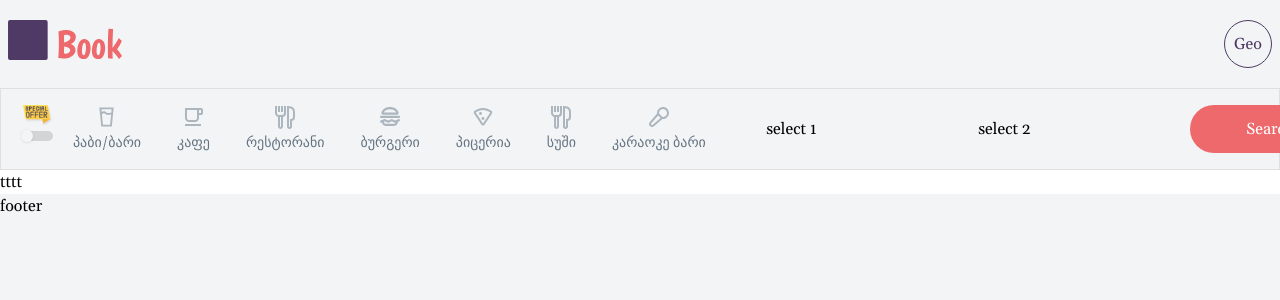
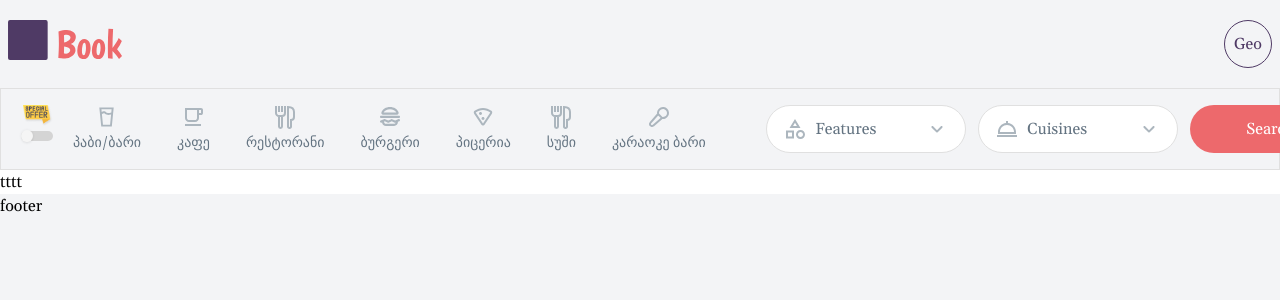
Before and after one commit to beqab/tableBook-front, a Next.js app: page /en/tes in a window 1280 px wide. Shown: the top 300 px of the page. Built offline with nearby package versions, Linux system fonts and the light colour scheme.

Commit message:
add select component

```diff
--- a/src/components/atoms/Select/index.tsx
+++ b/src/components/atoms/Select/index.tsx
@@ -1,9 +1,118 @@
-import React from "react";
+"use client";
 
-type Props = {};
+import classNames from "classnames";
+import React, { ReactNode, useState } from "react";
+import { useTranslations } from "next-intl";
 
-function Select({}: Props) {
-  return <div>Select</div>;
+import { useClickOutside } from "@/components/hooks/useClickOutside";
+import DefaultSelectIcon from "@/components/svg/DefaultSelectIcon";
+
+import Style from "./select.module.css";
+
+export type Option = {
+  value: number;
+  label: string;
+  iconUrl?: string;
+};
+
+export type Props = {
+  options: Option[];
+  placeholder?: string;
+  defaultValue?: Option | null;
+
+  selectFullWrapper?: boolean;
+  optionFullWidth?: boolean;
+  selectRightPosition?: boolean;
+  defaultIcon?: React.ReactNode | string;
+  defaultOptionText?: string;
+  renderOption: (option: Option, onSelect: () => void) => ReactNode;
+};
+
+function Select({
+  options,
+  placeholder = "select..",
+  defaultValue = null,
+  selectFullWrapper,
+  optionFullWidth,
+  selectRightPosition,
+  defaultIcon = DefaultSelectIcon,
+  defaultOptionText,
+  renderOption,
+}: Props) {
+  const [selectedOption, setSelectedOption] = useState<Option | null>(
+    defaultValue,
+  );
+  const [isDropdownOpen, setIsDropdownOpen] = useState(false);
+  const t = useTranslations("Index");
+
+  const onClose = () => {
+    setIsDropdownOpen(false);
+  };
+
+  const ref = useClickOutside<HTMLDivElement>(onClose);
+
+  const selectHandler = (option: Option) => {
+    setSelectedOption(option);
+    setIsDropdownOpen(false);
+  };
+
+  return (
+    <div
+      className={classNames(`relative w-[172px]`, {
+        ["min-w-full"]: selectFullWrapper,
+      })}
+      ref={ref}
+    >
+      <div
+        onClick={() => setIsDropdownOpen(!isDropdownOpen)}
+        className="flex h-12 w-full cursor-pointer items-center justify-between rounded-full border border-solid border-brandStokeColor bg-white px-4"
+      >
+        <span className={classNames(Style.selectedItem, "flex items-center")}>
+          {defaultIcon}
+          <span className="text-brandTextSecondary">
+            {selectedOption?.label || placeholder}
+          </span>
+        </span>
+        <svg
+          width="24"
+          height="24"
+          viewBox="0 0 24 24"
+          fill="none"
+          xmlns="http://www.w3.org/2000/svg"
+        >
+          <path
+            d="M17.29 9.31001C17.1975 9.2173 17.0876 9.14376 16.9666 9.09357C16.8456 9.04339 16.7159 9.01756 16.585 9.01756C16.454 9.01756 16.3243 9.04339 16.2034 9.09357C16.0824 9.14376 15.9725 9.2173 15.88 9.31001L12 13.19L8.11998 9.31001C7.933 9.12303 7.67941 9.01799 7.41498 9.01799C7.15055 9.01799 6.89695 9.12303 6.70998 9.31001C6.523 9.49698 6.41796 9.75058 6.41796 10.015C6.41796 10.2794 6.523 10.533 6.70998 10.72L11.3 15.31C11.3925 15.4027 11.5024 15.4763 11.6234 15.5264C11.7443 15.5766 11.874 15.6025 12.005 15.6025C12.1359 15.6025 12.2656 15.5766 12.3866 15.5264C12.5076 15.4763 12.6175 15.4027 12.71 15.31L17.3 10.72C17.68 10.34 17.68 9.70001 17.29 9.31001Z"
+            fill="#ACB6BE"
+          />
+        </svg>
+      </div>
+      {isDropdownOpen && (
+        <div
+          className={classNames(
+            `absolute top-14 max-h-[250px] w-full min-w-[220px] overflow-auto rounded-lg border border-solid border-brandStokeColor bg-white`,
+            {
+              ["right-0"]: selectRightPosition,
+              ["left-0"]: !selectRightPosition,
+              ["min-w-full"]: optionFullWidth,
+            },
+          )}
+        >
+          <div
+            className={classNames(
+              Style.selectOptions,
+              "selectOptions flex cursor-pointer items-center px-4 py-2 text-tertiary hover:bg-brandBgColor",
+            )}
+          >
+            {defaultIcon}
+            <span> {defaultOptionText || t("all")}</span>
+          </div>
+          {options.map((option) =>
+            renderOption(option, () => selectHandler(option)),
+          )}
+        </div>
+      )}
+    </div>
+  );
 }
 
 export default Select;
--- /dev/null
+++ b/src/components/atoms/Select/select.module.css
@@ -0,0 +1,7 @@
+@tailwind components;
+
+@layer components {
+  .selectedItem svg {
+    @apply mr-2;
+  }
+}
--- /dev/null
+++ b/src/components/atoms/selectOption/selectOption.module.css
@@ -0,0 +1,7 @@
+@tailwind components;
+
+@layer components {
+  .selectOptions svg {
+    @apply mr-4;
+  }
+}
--- /dev/null
+++ b/src/components/atoms/selectOption/selectOption.tsx
@@ -0,0 +1,41 @@
+"use client";
+
+import classNames from "classnames";
+import React from "react";
+import Style from "./selectOption.module.css";
+import { Option } from "../Select";
+import { useGetSearchURL } from "@/components/hooks/useGetSearchURL";
+import { useRouter } from "@/navigation";
+
+type Props = {
+  option: Option;
+  defaultIcon?: React.ReactNode | string;
+  cb: (option: Option) => void;
+  fieldName: string;
+};
+
+const SelectOption = ({ option, cb, defaultIcon, fieldName }: Props) => {
+  const url = useGetSearchURL({ [fieldName]: option.value?.toString() });
+  const router = useRouter();
+
+  return (
+    <>
+      <div
+        key={option.value}
+        className={classNames(
+          Style.selectOptions,
+          "selectOptions flex cursor-pointer items-center px-4 py-2 text-tertiary hover:bg-brandBgColor",
+        )}
+        onClick={() => {
+          router.push(url);
+          cb(option);
+        }}
+      >
+        {defaultIcon}
+        <span> {option.label}</span>
+      </div>
+    </>
+  );
+};
+
+export default SelectOption;
--- /dev/null
+++ b/src/components/hooks/useClickOutside.tsx
@@ -0,0 +1,17 @@
+import { useEffect, useRef } from "react";
+
+export const useClickOutside = <T extends Element>(cb: () => void) => {
+  const ref = useRef<null | T>(null);
+  useEffect(() => {
+    const onClickOutside = (e: Event) => {
+      if (!ref.current?.contains(e.target as Node)) {
+        cb();
+      }
+    };
+    document.addEventListener("click", onClickOutside, true);
+
+    return () => document.removeEventListener("click", onClickOutside, true);
+  }, []);
+
+  return ref;
+};
--- a/src/components/organisms/header/index.tsx
+++ b/src/components/organisms/header/index.tsx
@@ -1,9 +1,14 @@
-import React from "react";
+"use client";
 import { useTranslations } from "next-intl";
 
+import Select from "@/components/atoms/Select";
+import Button from "@/components/atoms/button";
+import SelectOption from "@/components/atoms/selectOption/selectOption";
 import Navbar from "@/components/organisms/navBar";
+import RestaurantFeatures from "@/components/svg/RestaurantFeatures";
+import KitchenIcon from "@/components/svg/kitchenIcon";
 import { Link } from "@/navigation";
-import Button from "@/components/atoms/button";
+import { useSearchParams } from "next/navigation";
 import CategorySlider from "../categorySlider";
 
 const tList = {
@@ -114,6 +119,7 @@ type Props = {};
 
 const Header = (props: Props) => {
   const t = useTranslations("Index");
+  const searchparams = useSearchParams();
 
   return (
     <div className="fixed left-0 top-0 z-10 w-full bg-brandBgColor">
@@ -124,8 +130,43 @@ const Header = (props: Props) => {
             <div className="w-[60%] px-3 lg:w-[100%]">
               <CategorySlider categoriesList={tList.types} />
             </div>
-            <div className="mr-3 min-w-[200px] lg:hidden">select 1</div>
-            <div className="mr-3 min-w-[200px] xl:mr-0 lg:hidden">select 2</div>
+            <div className="mr-3 min-w-[200px] lg:hidden">
+              <Select
+                options={tList?.spaceTypes}
+                selectFullWrapper
+                renderOption={(option, onSelect) => (
+                  <SelectOption
+                    fieldName="spaceTypes"
+                    cb={onSelect}
+                    option={option}
+                  />
+                )}
+                defaultValue={tList?.spaceTypes.find(
+                  (el) =>
+                    el.value.toString() === searchparams.get("spaceTypes"),
+                )}
+                placeholder={t("features")}
+                defaultIcon={<RestaurantFeatures />}
+              />
+            </div>
+            <div className="mr-3 min-w-[200px] xl:mr-0 lg:hidden">
+              <Select
+                options={tList?.kitchens}
+                selectFullWrapper
+                renderOption={(option, onSelect) => (
+                  <SelectOption
+                    fieldName="kitchen"
+                    cb={onSelect}
+                    option={option}
+                  />
+                )}
+                defaultValue={tList?.kitchens.find(
+                  (el) => el.value.toString() === searchparams.get("kitchen"),
+                )}
+                placeholder={t("kitchen")}
+                defaultIcon={<KitchenIcon />}
+              />
+            </div>
             <Link href={"/search"}>
               <Button className="w-40 xl:hidden">{t("search")}</Button>
             </Link>
--- /dev/null
+++ b/src/components/svg/DefaultSelectIcon.tsx
@@ -0,0 +1,20 @@
+const DefaultSelectIcon = (
+  <svg
+    width="24"
+    height="24"
+    viewBox="0 0 24 24"
+    fill="none"
+    xmlns="http://www.w3.org/2000/svg"
+  >
+    <path
+      d="M12 2C8.13 2 5 5.13 5 9C5 14.25 12 22 12 22C12 22 19 14.25 19 9C19 5.13 15.87 2 12 2ZM7 9C7 6.24 9.24 4 12 4C14.76 4 17 6.24 17 9C17 11.88 14.12 16.19 12 18.88C9.92 16.21 7 11.85 7 9Z"
+      fill="#ACB6BE"
+    />
+    <path
+      d="M12 11.5C13.3807 11.5 14.5 10.3807 14.5 9C14.5 7.61929 13.3807 6.5 12 6.5C10.6193 6.5 9.5 7.61929 9.5 9C9.5 10.3807 10.6193 11.5 12 11.5Z"
+      fill="#ACB6BE"
+    />
+  </svg>
+);
+
+export default DefaultSelectIcon;
--- /dev/null
+++ b/src/components/svg/RestaurantFeatures.tsx
@@ -0,0 +1,22 @@
+type Props = {
+  color?: string;
+};
+
+const RestaurantFeatures = ({ color = "#ACB6BE" }: Props) => {
+  return (
+    <svg
+      xmlns="http://www.w3.org/2000/svg"
+      width="24"
+      height="24"
+      viewBox="0 0 24 24"
+      fill="none"
+    >
+      <path
+        d="M12 2L6.5 11H17.5L12 2ZM12 5.84L13.93 9H10.06L12 5.84ZM17.5 13C15.01 13 13 15.01 13 17.5C13 19.99 15.01 22 17.5 22C19.99 22 22 19.99 22 17.5C22 15.01 19.99 13 17.5 13ZM17.5 20C16.837 20 16.2011 19.7366 15.7322 19.2678C15.2634 18.7989 15 18.163 15 17.5C15 16.837 15.2634 16.2011 15.7322 15.7322C16.2011 15.2634 16.837 15 17.5 15C18.163 15 18.7989 15.2634 19.2678 15.7322C19.7366 16.2011 20 16.837 20 17.5C20 18.163 19.7366 18.7989 19.2678 19.2678C18.7989 19.7366 18.163 20 17.5 20ZM3 21.5H11V13.5H3V21.5ZM5 15.5H9V19.5H5V15.5Z"
+        fill={color}
+      />
+    </svg>
+  );
+};
+
+export default RestaurantFeatures;
--- /dev/null
+++ b/src/components/svg/kitchenIcon.tsx
@@ -0,0 +1,24 @@
+import React from "react";
+
+type Props = {
+  color?: string;
+};
+
+const KitchenIcon = ({ color = "#ACB6BE" }: Props) => {
+  return (
+    <svg
+      width="24"
+      height="24"
+      viewBox="0 0 24 24"
+      fill="none"
+      xmlns="http://www.w3.org/2000/svg"
+    >
+      <path
+        d="M21 15C21 10.375 17.493 6.559 13 6.059V4H11V6.059C6.507 6.559 3 10.375 3 15V17H21V15ZM5 15C5 11.141 8.141 8 12 8C15.859 8 19 11.141 19 15H5ZM2 18H22V20H2V18Z"
+        fill={color}
+      />
+    </svg>
+  );
+};
+
+export default KitchenIcon;
```
